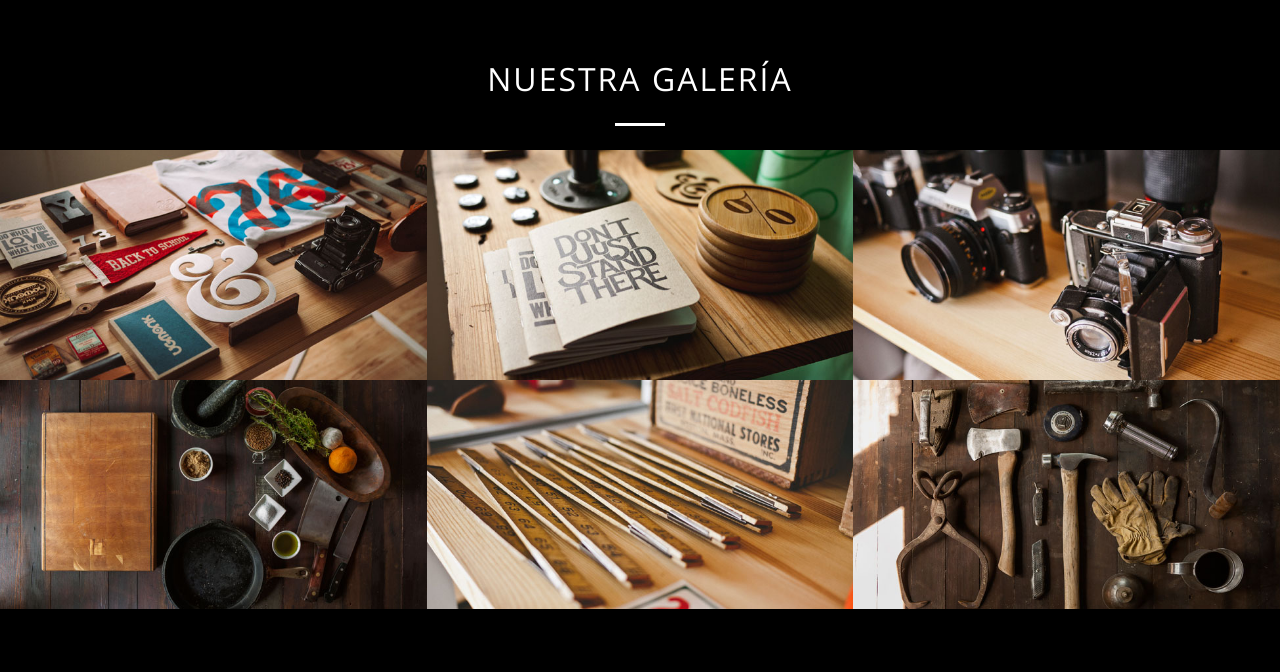
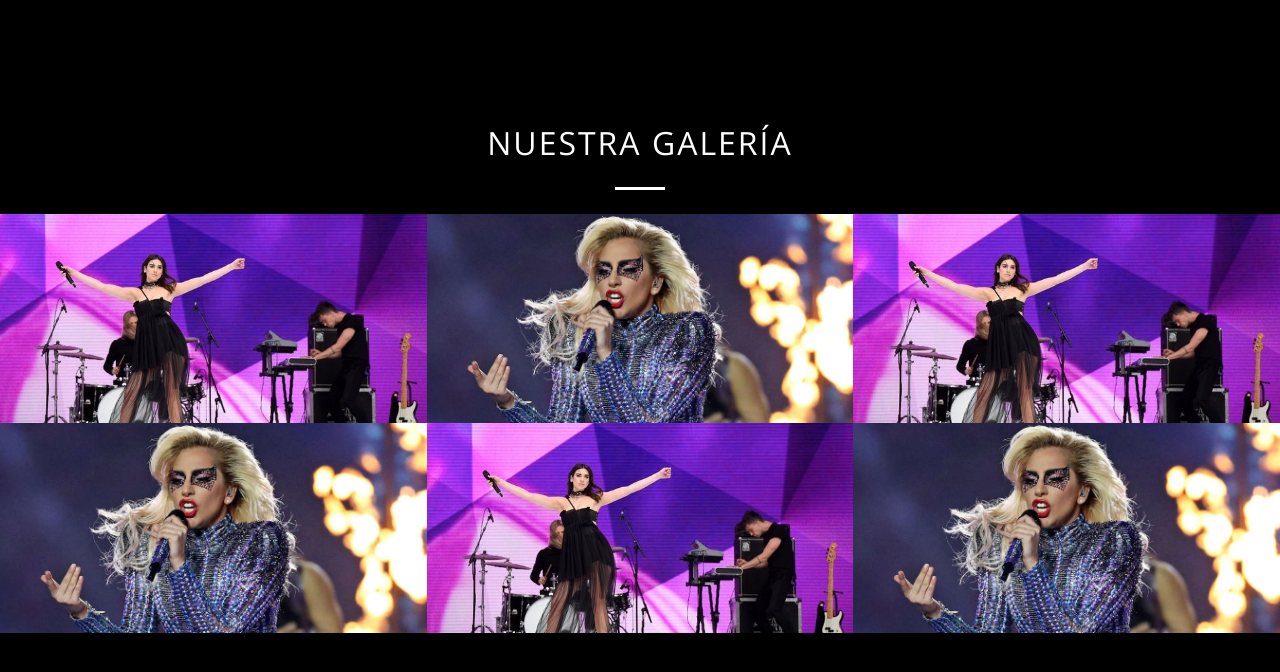
Before and after one commit to Alemv18/Music-Site, a plain HTML site: page index.html in a window 1280 px wide. Shown: the part 1701-2373 px from the top of the page. Drawn offline with nearby package versions, Linux system fonts and the light colour scheme.

Commit message:
Add galleria

```diff
--- a/index.html
+++ b/index.html
@@ -49,7 +49,7 @@
       </div>
     </section>
 
-    <div class="parallax-window" data-parallax="scroll" data-image-src="./img/coliseo-parallax.jpg"></div>
+    <div class="parallax-window" data-parallax="scroll" data-image-src="./img/coli.jpg"></div>
   <div class="gallery-heading"></div>
    <h2 class="section-heading text-white text-center">Nuestra Galería</h2>
    <hr class="light my-4">
@@ -59,7 +59,7 @@
         <div class="row no-gutters popup-gallery">
           <div class="col-lg-4 col-sm-6">
             <a class="portfolio-box" href="img/portfolio/fullsize/1.jpg">
-              <img class="img-fluid" src="img/portfolio/thumbnails/1.jpg" alt="">
+              <img class="img-fluid" src="img/dua-lipa.jpg" alt="">
               <div class="portfolio-box-caption">
                 <div class="portfolio-box-caption-content">
                   <div class="project-category text-faded">
@@ -74,7 +74,7 @@
           </div>
           <div class="col-lg-4 col-sm-6">
             <a class="portfolio-box" href="img/portfolio/fullsize/2.jpg">
-              <img class="img-fluid" src="img/portfolio/thumbnails/2.jpg" alt="">
+               <img class="img-fluid" src="img/lady-gaga.jpg" alt="">
               <div class="portfolio-box-caption">
                 <div class="portfolio-box-caption-content">
                   <div class="project-category text-faded">
@@ -89,7 +89,7 @@
           </div>
           <div class="col-lg-4 col-sm-6">
             <a class="portfolio-box" href="img/portfolio/fullsize/3.jpg">
-              <img class="img-fluid" src="img/portfolio/thumbnails/3.jpg" alt="">
+              <img class="img-fluid" src="img/dua-lipa.jpg" alt="">
               <div class="portfolio-box-caption">
                 <div class="portfolio-box-caption-content">
                   <div class="project-category text-faded">
@@ -104,7 +104,7 @@
           </div>
           <div class="col-lg-4 col-sm-6">
             <a class="portfolio-box" href="img/portfolio/fullsize/4.jpg">
-              <img class="img-fluid" src="img/portfolio/thumbnails/4.jpg" alt="">
+              <img class="img-fluid" src="img/lady-gaga.jpg" alt="">
               <div class="portfolio-box-caption">
                 <div class="portfolio-box-caption-content">
                   <div class="project-category text-faded">
@@ -119,7 +119,7 @@
           </div>
           <div class="col-lg-4 col-sm-6">
             <a class="portfolio-box" href="img/portfolio/fullsize/5.jpg">
-              <img class="img-fluid" src="img/portfolio/thumbnails/5.jpg" alt="">
+              <img class="img-fluid" src="img/dua-lipa.jpg" alt="">
               <div class="portfolio-box-caption">
                 <div class="portfolio-box-caption-content">
                   <div class="project-category text-faded">
@@ -134,7 +134,7 @@
           </div>
           <div class="col-lg-4 col-sm-6">
             <a class="portfolio-box" href="img/portfolio/fullsize/6.jpg">
-              <img class="img-fluid" src="img/portfolio/thumbnails/6.jpg" alt="">
+              <img class="img-fluid" src="img/lady-gaga.jpg" alt="">
               <div class="portfolio-box-caption">
                 <div class="portfolio-box-caption-content">
                   <div class="project-category text-faded">
```
Also changed, not shown: css/creative.min.css, img/axwelling.jpeg (added), img/coldplay.jpeg (added), img/coli.jpg (added), img/dua-lipa.jpeg (added), img/dua-lipa.jpg (added), img/lady-gaga.jpg (added).
